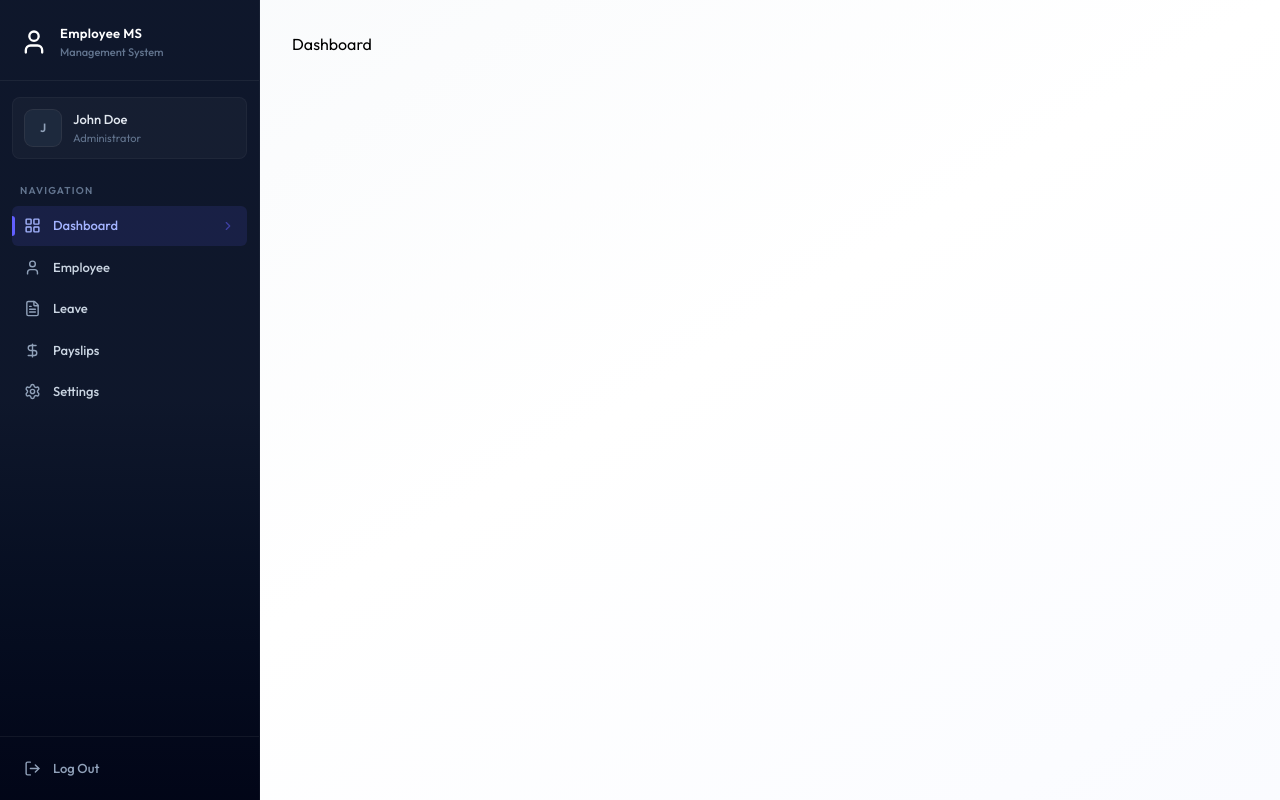
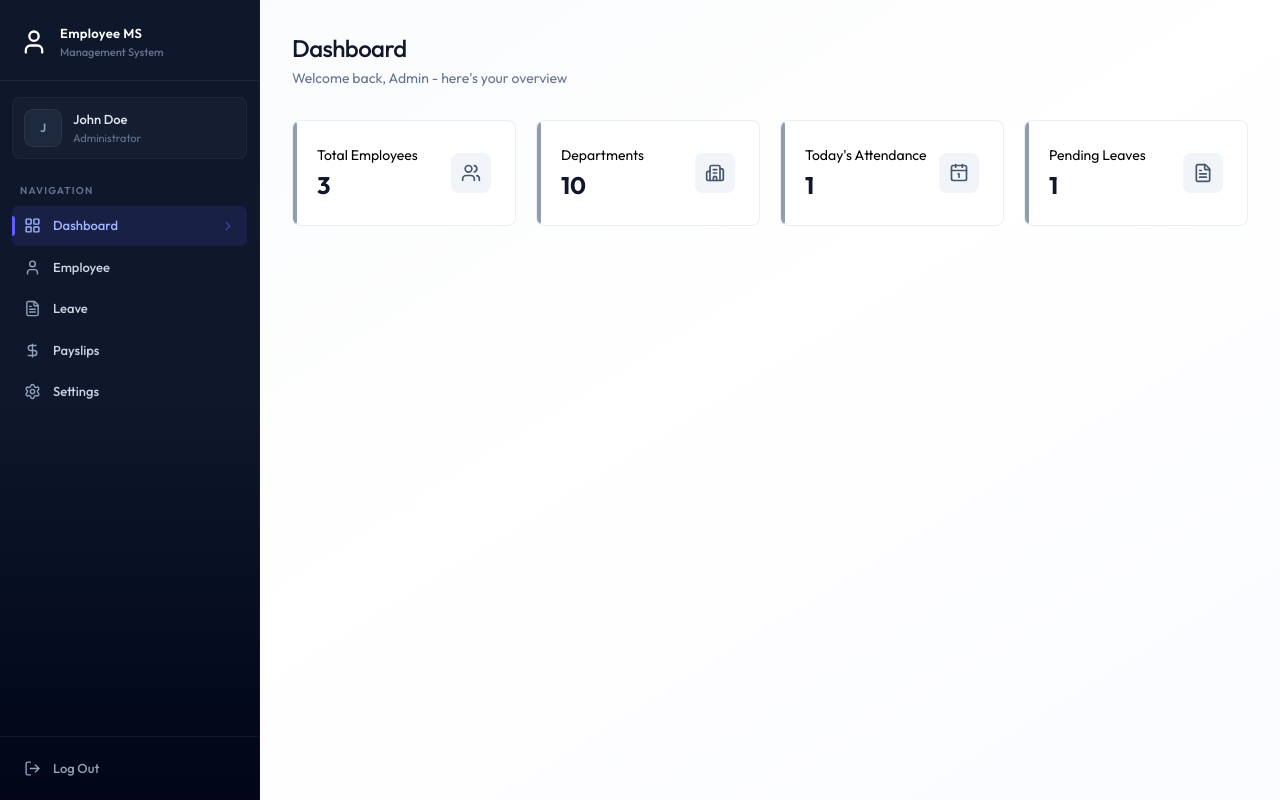
Before and after one commit to NikitaKopnar/EMS---employee-management-system, a React (Vite) app in the folder client/: page /dashboard in a window 1280 px wide. Built offline with nearby package versions, Linux system fonts and the light colour scheme.

Commit message:
Dashboard UI code completed

```diff
--- /dev/null
+++ b/client/src/components/AdminDashboard.jsx
@@ -0,0 +1,56 @@
+import React from 'react'
+import { Building2Icon, Calendar1Icon, UsersIcon, FileTextIcon } from 'lucide-react'
+const AdminDashboard = ({data}) => {
+    const stats = [
+        {
+            icon: UsersIcon,
+            value: data.totalEmployees,
+            label: "Total Employees",
+            description: "Active workforce",
+        },
+        {
+            icon: Building2Icon,
+            value: data.totalDepartments,
+            label: "Departments",
+            description: "Organization units",
+        },
+        {
+            icon: Calendar1Icon,
+            value: data.todayAttendance,
+            label: "Today's Attendance",
+            description: "Checked in today",
+        },
+        {
+            icon: FileTextIcon,
+            value: data.pendingLeaves,
+            label: "Pending Leaves",
+            description: "Awaiting approvals",
+        },
+    ]
+  return (
+    <div className='animate-fade-in'>
+        <div className='page-header'>
+            <h1 className='page-title'>
+                Dashboard
+            </h1>
+            <p className='page-subtitle'>
+                Welcome back, Admin - here's your overview
+            </p>
+        </div>
+        <div className='grid grid-cols-1 sm:grid-cols-2 lg:grid-cols-4 gap-4 sm:gap-5 mb-8'>
+            {stats.map((s)=>{
+                return <div key ={s.label} className='card card-hover p-5 sm:p-6 relative overflow-hidden group flex items-center justify-between'>
+                <div>
+                    <div className='absolute left-0 top-0 bottom-0 w-1 rounded-r-full bg-slate-500/70 group-hover:bg-indigo-500/70'/>
+                    <p className='text-sm font-mediumtext-slate-700'>{s.label}</p>
+                    <p className='text-2xl font-bold text-slate-900 mt-1'>{s.value}</p>
+                </div>
+                <s.icon className='size-10 p-2.5 rounded-lg bg-slate-100 text-slate-600 group-hover:bg-indigo-50 group-hover:text-indigo-600 transition-colors duration-200'/>
+                </div>
+             })}
+        </div>
+    </div>
+  )
+}
+
+export default AdminDashboard;
--- /dev/null
+++ b/client/src/components/EmployeeDashboard.jsx
@@ -0,0 +1,61 @@
+import React from 'react'
+import {ArrowRightIcon, Calendar1Icon, CalendarIcon, DollarSignIcon, FileTextIcon} from 'lucide-react'
+import { Link } from 'react-router-dom'
+import { dummyEmployeeDashboardData } from '../assets/assets'
+const EmployeeDashboard = ({data}) => {
+    const employee = data?.employee;
+    const cards = [
+        {
+            icon: Calendar1Icon,
+            value: data.currentMonthAttendance,
+            title: "days Present",
+            subtitle: "This month",
+        },
+        {
+            icon: FileTextIcon,
+            value: data.pendingLeaves,
+            title: "Pending Leaves",
+            subtitle: "Awaiting Approval",
+        },
+        {
+            icon: DollarSignIcon,
+            value: data.latestPaySlip ? `$${data.latestPaySlip.netSalary?.toLocalString()}`:"N/A",
+            title: "Latest Payslip",
+            subtitle: "Most Recent payout",
+        },
+    ]
+  return (
+    <div className='animate-fade-in'>
+        <div className='page-header'>
+            <h1 className='page-title'>
+                Welcome, {employee?.firstName}!
+            </h1>
+            <p className='page-subtitle'>
+                {employee?.position} - {employee?.department || "No Department"}
+            </p>
+        </div>
+        <div className='grid grid-cols-1 sm:grid-cols-3 gap-4 sm:gap-5 mb-8'>
+            {cards.map((card, index)=>{
+                return <div key ={index} className='card card-hover p-5 sm:p-6 relative overflow-hidden group flex items-center justify-between'>
+                <div>
+                    <div className='absolute left-0 top-0 bottom-0 w-1 rounded-r-full bg-slate-500/70 group-hover:bg-indigo-500/70'/>
+                    <p className='text-sm font-mediumtext-slate-700'>{card.title}</p>
+                    <p className='text-2xl font-bold text-slate-900 mt-1'>{card.value}</p>
+                </div>
+                <card.icon className='size-10 p-2.5 rounded-lg bg-slate-100 text-slate-600 group-hover:bg-indigo-50 group-hover:text-indigo-600 transition-colors duration-200'/>
+                </div>
+             })}
+        </div>
+        <div className='flex flex-col sm:flex-row gap-3'>
+            <Link to="/attendance" className="btn-primary text-center inline-flex items-center justify-center gap-2">
+            Mark Attendance <ArrowRightIcon className='w-4 h-4'/>
+            </Link>
+            <Link to="/leave" className="btn-secondary text-center">
+            Apply for Leave
+            </Link>
+        </div>
+    </div>
+  )
+}
+
+export default EmployeeDashboard;
--- /dev/null
+++ b/client/src/components/Loading.jsx
@@ -0,0 +1,12 @@
+import React from 'react'
+
+const Loading = () => {
+  return (
+    <div className='flex justify-center h-screen items-center'>
+        {/* Loading Animation */}
+        <div className='animate-spin size-8 border-2 border-indigo-600 border-t-transparent rounded-full'/>
+    </div>
+  )
+}
+
+export default Loading;
--- a/client/src/pages/Dashboard.jsx
+++ b/client/src/pages/Dashboard.jsx
@@ -1,6 +1,25 @@
-import React from 'react'
-
+import React, { useEffect, useState } from 'react'
+import { dummyAdminDashboardData, dummyEmployeeDashboardData } from '../assets/assets'
+import Loading from '../components/Loading';
+import EmployeeDashboard from '../components/EmployeeDashboard';
+import AdminDashboard from '../components/AdminDashboard';
 function Dashboard() {
+  const [data,setData] = useState(null);
+  const [loading, setLoading] = useState(true);
+  useEffect(()=>{
+    setData(dummyAdminDashboardData)
+    setTimeout(()=>{
+      setLoading(false)
+    },1000)
+  },[])
+  if(loading) return <Loading />
+  if(!data) return <p className='text-center text-slate-500 py-12'>Failed to load dashboard</p>
+  if(data.role === "ADMIN") {
+    return <AdminDashboard data={data}/>
+  }
+  else {
+    return <EmployeeDashboard data={data}/>
+  }
   return (
     <div>Dashboard</div>
   )
```
